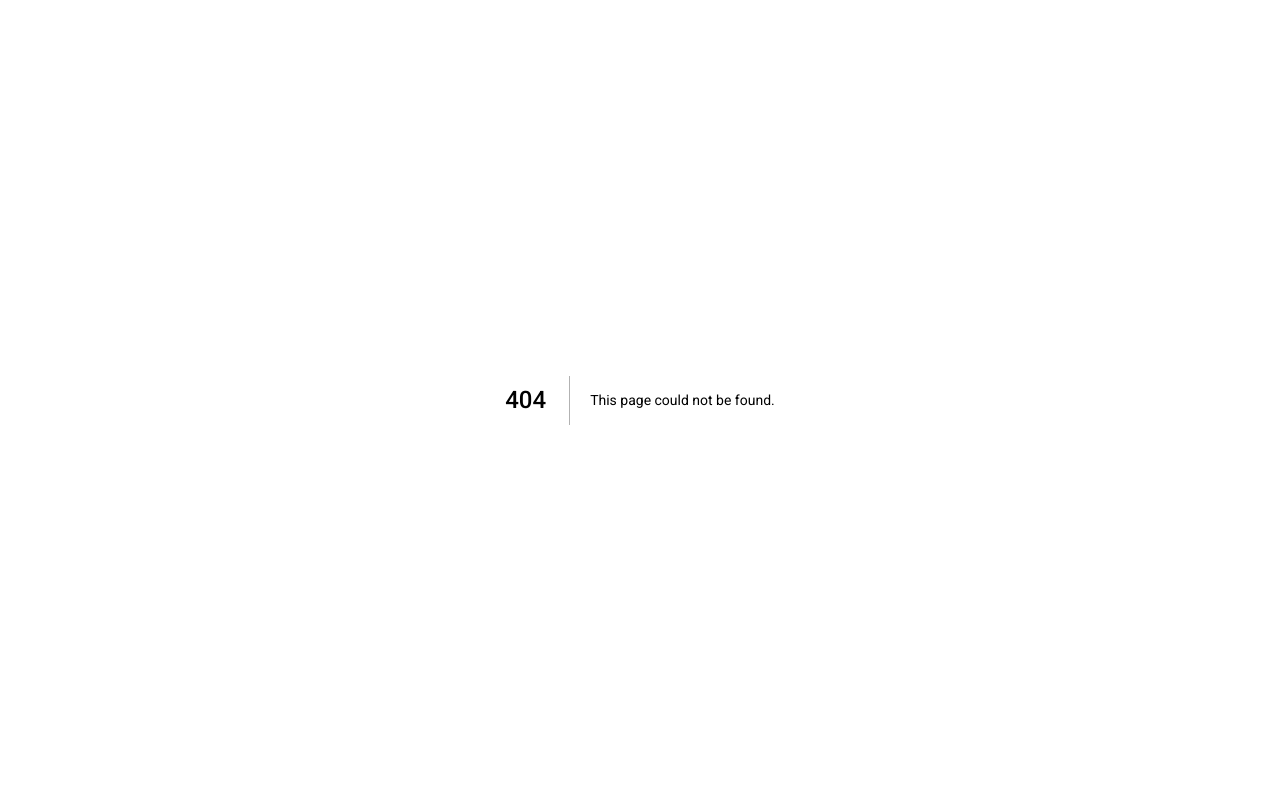
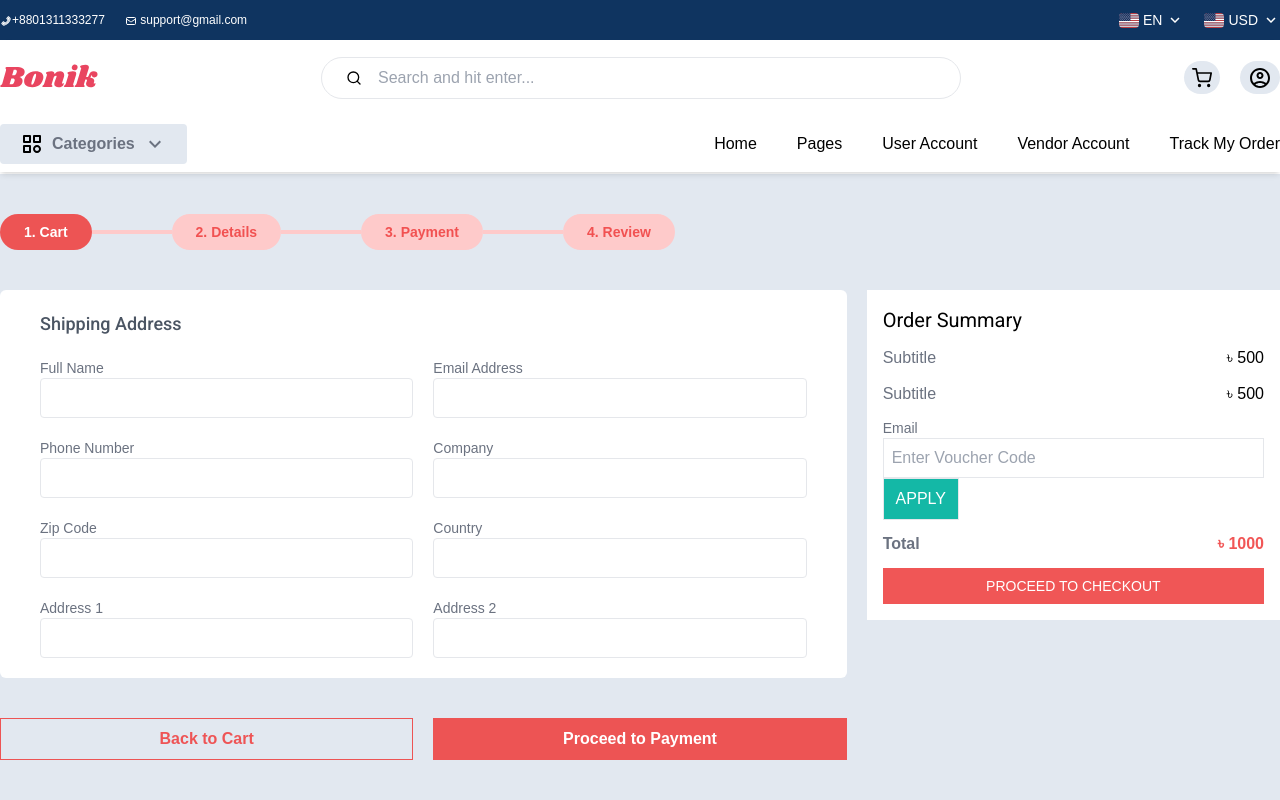
Before and after one commit to Saddaul-Siam/e-commerce, a Next.js app: page /details in a window 1280 px wide. Before the commit this address had no page. Shown: the top 800 px of the page. Built offline with nearby package versions, Linux system fonts and the light colour scheme.

Commit message:
create details page

```diff
--- a/components/mainComponents/order/Order.Cart.jsx
+++ b/components/mainComponents/order/Order.Cart.jsx
@@ -1,6 +1,7 @@
+import Link from "next/link";
 import React from "react";
 import { AiOutlineMinus, AiOutlinePlus } from "react-icons/ai";
-import { Footer, Navbar } from "../components/sharedComponents";
+import { Footer, Navbar } from "../../sharedComponents";
 
 const OrderCart = () => {
   return (
@@ -8,25 +9,33 @@ const OrderCart = () => {
       <Navbar />
       <div className="container mt-28 lg:mt-[10.9rem]">
         <div className="flex items-center py-10">
+          <Link href="/cart">
             <p className="cursor-pointer rounded-full bg-red-500/90 py-2 px-6 text-sm font-semibold text-white">
               <span className="hidden sm:block">1. Cart</span>
               <span className="sm:hidden">Cart</span>
             </p>
+          </Link>
           <div className="w-20 border-t-4 border-red-200" />
+          <Link href="/details">
             <p className="cursor-pointer rounded-full bg-red-200 py-2 px-6 text-sm font-semibold text-red-500/90">
               <span className="hidden sm:block">2. Details</span>
               <span className="sm:hidden">Details</span>
             </p>
+          </Link>
           <div className="w-20 border-t-4 border-red-200" />
+          <Link href="/payment">
             <p className="cursor-pointer rounded-full bg-red-200 py-2 px-6 text-sm font-semibold text-red-500/90">
               <span className="hidden sm:block">3. Payment</span>
               <span className="sm:hidden">Payment</span>
             </p>
+          </Link>
           <div className="w-20 border-t-4 border-red-200" />
+          <Link href="/review">
             <p className="cursor-pointer rounded-full bg-red-200 py-2 px-6 text-sm font-semibold text-red-500/90">
               <span className="hidden sm:block">4. Review</span>
               <span className="sm:hidden">Review</span>
             </p>
+          </Link>
         </div>
         <div className="mb-10	grid grid-cols-3 gap-5">
           <div className="col-span-3 space-y-5 lg:col-span-2">
--- /dev/null
+++ b/components/mainComponents/order/Order.Details.jsx
@@ -0,0 +1,154 @@
+import Link from "next/link";
+import React from "react";
+import { Footer, Navbar } from "../../sharedComponents";
+
+const OrderDetails = () => {
+  return (
+    <div className="bg-slate-200">
+      <Navbar />
+      <div className="container mt-28 lg:mt-[10.9rem]">
+        <div className="flex items-center py-10">
+          <Link href="/cart">
+            <p className="cursor-pointer rounded-full bg-red-500/90 py-2 px-6 text-sm font-semibold text-white">
+              <span className="hidden sm:block">1. Cart</span>
+              <span className="sm:hidden">Cart</span>
+            </p>
+          </Link>
+          <div className="w-20 border-t-4 border-red-200" />
+          <Link href="/details">
+            <p className="cursor-pointer rounded-full bg-red-200 py-2 px-6 text-sm font-semibold text-red-500/90">
+              <span className="hidden sm:block">2. Details</span>
+              <span className="sm:hidden">Details</span>
+            </p>
+          </Link>
+          <div className="w-20 border-t-4 border-red-200" />
+          <Link href="/payment">
+            <p className="cursor-pointer rounded-full bg-red-200 py-2 px-6 text-sm font-semibold text-red-500/90">
+              <span className="hidden sm:block">3. Payment</span>
+              <span className="sm:hidden">Payment</span>
+            </p>
+          </Link>
+          <div className="w-20 border-t-4 border-red-200" />
+          <Link href="/review">
+            <p className="cursor-pointer rounded-full bg-red-200 py-2 px-6 text-sm font-semibold text-red-500/90">
+              <span className="hidden sm:block">4. Review</span>
+              <span className="sm:hidden">Review</span>
+            </p>
+          </Link>
+        </div>
+        <div className="mb-10	grid grid-cols-3 gap-5">
+          <div className="col-span-3 lg:col-span-2">
+            <div className="space-y-5 rounded-md bg-white p-5">
+              <h4 className="pl-5 text-lg font-medium text-gray-600">
+                Shipping Address
+              </h4>
+              <div className="grid grid-cols-1 gap-5 px-5 sm:grid-cols-2">
+                <div>
+                  <p className="text-sm text-gray-500">Full Name</p>
+                  <input
+                    type="text"
+                    className="h-10 w-full rounded border focus:outline-red-500/90"
+                  />
+                </div>
+                <div>
+                  <p className="text-sm text-gray-500">Email Address</p>
+                  <input
+                    type="text"
+                    className="h-10 w-full rounded border focus:outline-red-500/90"
+                  />
+                </div>
+                <div>
+                  <p className="text-sm text-gray-500">Phone Number</p>
+                  <input
+                    type="text"
+                    className="h-10 w-full rounded border focus:outline-red-500/90"
+                  />
+                </div>
+                <div>
+                  <p className="text-sm text-gray-500">Company</p>
+                  <input
+                    type="text"
+                    className="h-10 w-full rounded border focus:outline-red-500/90"
+                  />
+                </div>
+                <div>
+                  <p className="text-sm text-gray-500">Zip Code</p>
+                  <input
+                    type="text"
+                    className="h-10 w-full rounded border focus:outline-red-500/90"
+                  />
+                </div>
+                <div>
+                  <p className="text-sm text-gray-500">Country</p>
+                  <input
+                    type="text"
+                    className="h-10 w-full rounded border focus:outline-red-500/90"
+                  />
+                </div>
+                <div>
+                  <p className="text-sm text-gray-500">Address 1</p>
+                  <input
+                    type="text"
+                    className="h-10 w-full rounded border focus:outline-red-500/90"
+                  />
+                </div>
+                <div>
+                  <p className="text-sm text-gray-500">Address 2</p>
+                  <input
+                    type="text"
+                    className="h-10 w-full rounded border focus:outline-red-500/90"
+                  />
+                </div>
+              </div>
+            </div>
+            <div className="mt-10 grid grid-cols-1 gap-5 sm:grid-cols-2">
+              <button className="w-full transform border border-red-500/90 py-2 text-base font-semibold text-red-500/90 transition duration-100 ease-in-out hover:bg-red-500/90 hover:text-white">
+                Back to Cart
+              </button>
+              <button className="w-full bg-red-500/90 py-2 text-base font-semibold text-white">
+                Proceed to Payment
+              </button>
+            </div>
+          </div>
+
+          <div className="col-span-3 lg:col-span-1">
+            <div className="space-y-3 bg-white p-4">
+              <h3 className="text-xl">Order Summary</h3>
+              <div className="flex justify-between text-base">
+                <p className="text-gray-500 ">Subtitle</p>
+                <p className="text-black ">৳ 500</p>
+              </div>
+              <div className="flex justify-between text-base">
+                <p className="text-gray-500 ">Subtitle</p>
+                <p className="text-black ">৳ 500</p>
+              </div>
+              <div className="w-full">
+                <p className="text-sm text-gray-500">Email</p>
+                <input
+                  type="text"
+                  className="h-10 w-4/5 w-full border px-2 focus:outline-red-500/90"
+                  placeholder="Enter Voucher Code"
+                />
+                <button className="w-1/5 border bg-teal-500 py-2 px-2 text-white transition duration-100 ease-in-out hover:border-teal-500 hover:bg-white hover:text-teal-500">
+                  APPLY
+                </button>
+              </div>
+              <div className="flex justify-between text-base">
+                <p className="text-base font-semibold text-gray-500 ">Total</p>
+                <p className="font-semibold text-red-500/90 ">৳ 1000</p>
+              </div>
+              <div>
+                <button className="w-full bg-red-500/90 py-2 text-sm text-white transition duration-100 ease-in-out hover:bg-red-600">
+                  PROCEED TO CHECKOUT
+                </button>
+              </div>
+            </div>
+          </div>
+        </div>
+      </div>
+      <Footer />
+    </div>
+  );
+};
+
+export default OrderDetails;
--- /dev/null
+++ b/components/mainComponents/order/Order.Payment.jsx
@@ -0,0 +1,11 @@
+import React from "react";
+
+const OrderPayment = () => {
+  return (
+    <div>
+      <h2>This is a payment</h2>
+    </div>
+  );
+};
+
+export default OrderPayment;
--- a/components/mainComponents/order/index.js
+++ b/components/mainComponents/order/index.js
@@ -1 +1,3 @@
 export { default as OrderCart } from "./Order.Cart";
+export { default as OrderDetails } from "./Order.Details";
+export { default as OrderPayment } from "./Order.Payment";
--- a/pages/cart.js
+++ b/pages/cart.js
@@ -1,5 +1,5 @@
 import React from "react";
-import { OrderCart } from "../components/mainComponents/order";
+import { OrderCart } from "../components/mainComponents/Order";
 
 const Cart = () => {
   return (
--- /dev/null
+++ b/pages/details.js
@@ -0,0 +1,12 @@
+import React from "react";
+import { OrderDetails } from "../components/mainComponents/Order";
+
+const details = () => {
+  return (
+    <div>
+      <OrderDetails />
+    </div>
+  );
+};
+
+export default details;
--- /dev/null
+++ b/pages/payment.js
@@ -0,0 +1,12 @@
+import React from "react";
+import { OrderPayment } from "../components/mainComponents/Order";
+
+const payment = () => {
+  return (
+    <div>
+      <OrderPayment />
+    </div>
+  );
+};
+
+export default payment;
```
Lines whose indentation alone changed are shown as unchanged.
